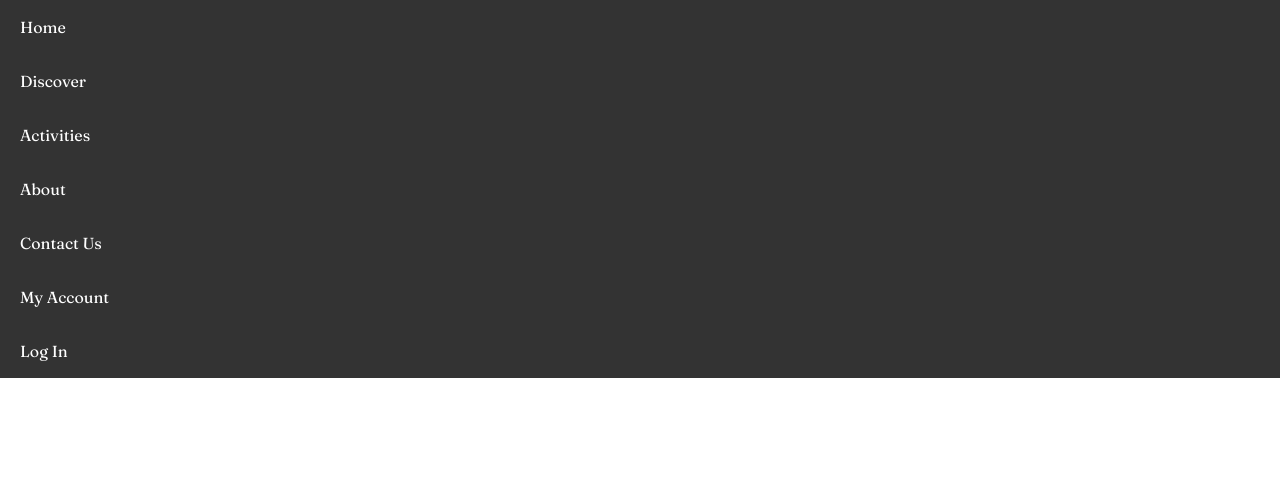
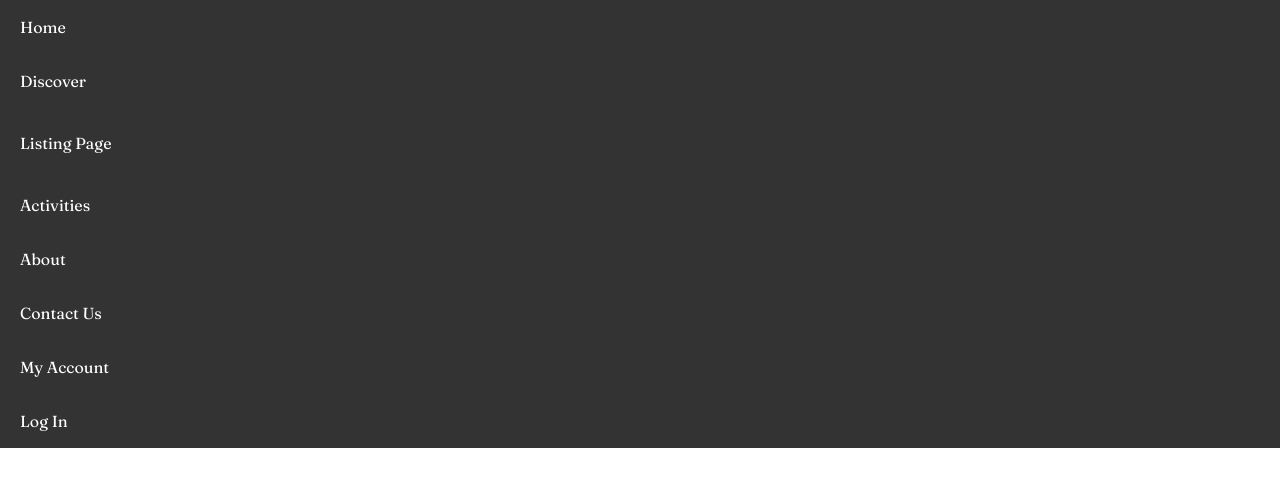
Before and after one commit to CSC-3380-Fall-2024/Team-7, an ASP.NET Core app: page / in a window 1280 px wide, after a click that opens the changed part. Shown: the top 487 px of the page. Run offline with ASP.NET Core 8, Linux system fonts and the light colour scheme; style sheets or scripts are compiled from the project's sources.

Commit message:
Put the Listing Page inside the Nav Bar

```diff
--- a/HMS/Components/Layout/MainLayout.razor
+++ b/HMS/Components/Layout/MainLayout.razor
@@ -22,6 +22,9 @@
                     <li class="nav-item">
                         <a class="nav-link" href="todoapp">Discover</a>
                     </li>
+		    <li class="nav-link">
+			<a class="nav-link" href="listings">Listing Page</a>
+		    </li>
                     <li class="nav-item">
                         <a class="nav-link" href="todoapp">Activities</a>
                     </li>
```
